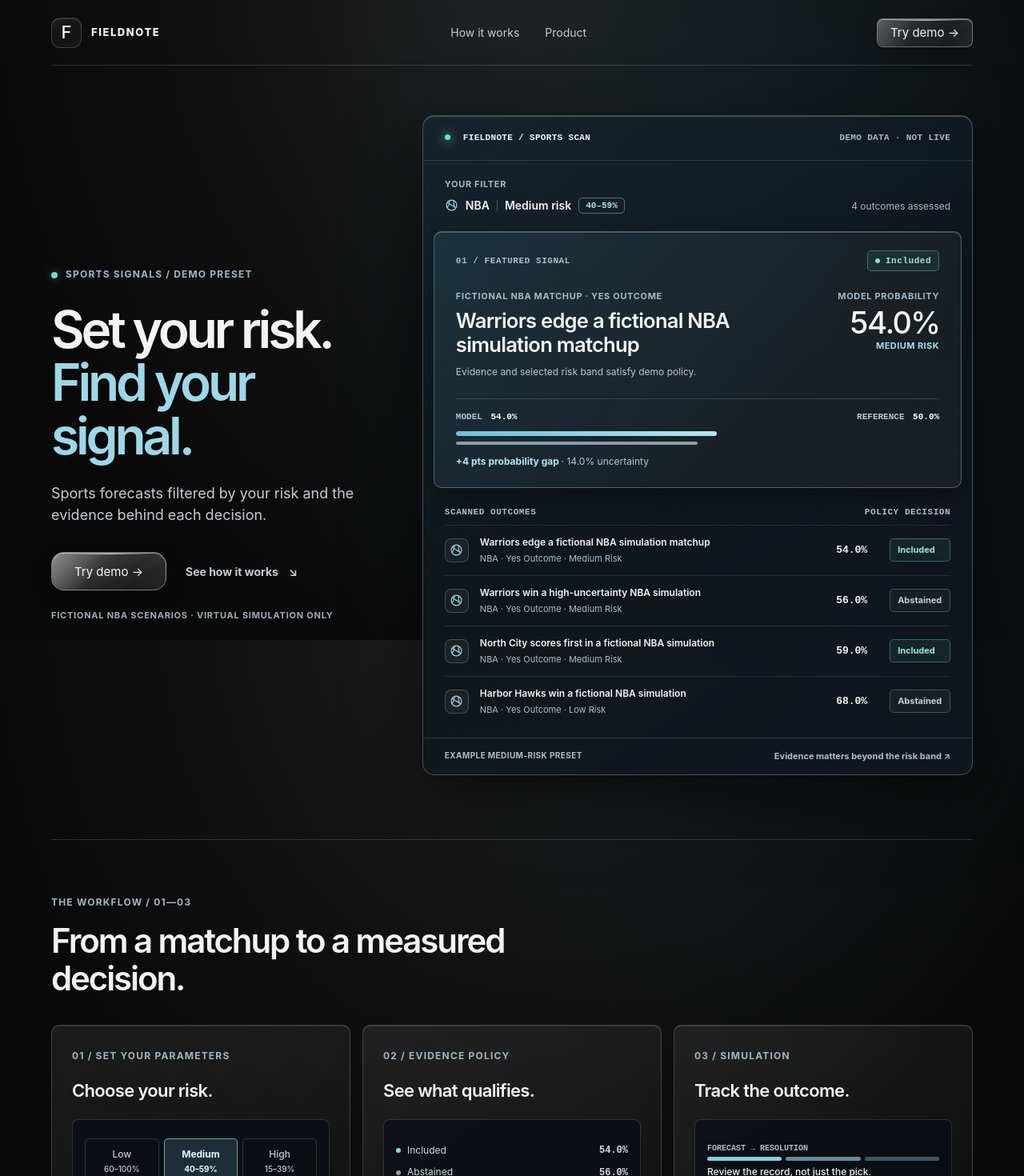
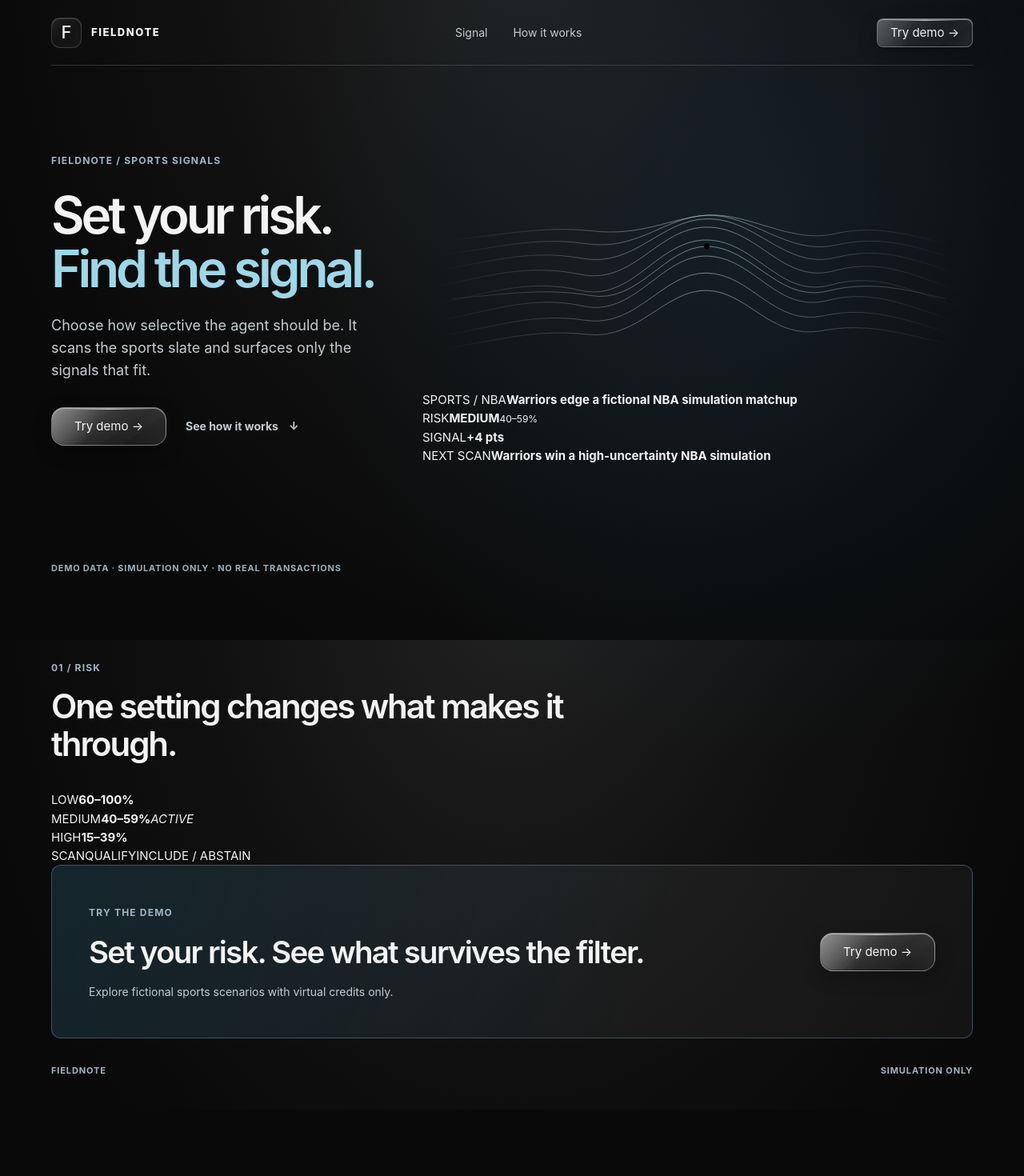
Before and after one commit to anshbalusa-ui/automated-risk-level-betting, a Next.js app: page / in a window 1280 px wide. Shown: the top 1470 px of the page at 80% size. After the commit the page ends 1387 px from the top, so only its background shows below. Built offline with nearby package versions, Linux system fonts and the light colour scheme.

Commit message:
feat: rebuild landing around sports signal landscape

```diff
--- a/src/components/ForecastApp.tsx
+++ b/src/components/ForecastApp.tsx
@@ -402,51 +402,132 @@ const landingSports = runAgent(defaultPreferences).evaluated.filter((entry) =>
 function Landing() {
   const { run } = useAgent();
   const router = useRouter();
-  // A separate preset preview: never represent a visitor's unsaved choices as a live run.
   const sports = landingSports;
   const featured = sports[0];
-  const opportunities = sports.slice(0, 4);
+  const secondary = sports[1] ?? featured;
+  const signalGap = (featured.candidate.probabilityGap ?? 0) * 100;
   function tryDemo() { router.push("/onboarding"); }
+
   return <div className="landing">
     <header className="landing-nav">
       <Link href="/" className="brand"><span className="brand-symbol">F</span><span>FIELDNOTE</span></Link>
-      <nav aria-label="Landing navigation"><a href="#how-it-works">How it works</a><a href="#product">Product</a></nav>
-      {run ? <Link href="/dashboard" className="button button-outline">Open workspace <span aria-hidden="true">↗</span></Link> : <LiquidButton size="sm" variant="outline" onClick={tryDemo}>Try demo <span aria-hidden="true">→</span></LiquidButton>}
+      <nav aria-label="Landing navigation">
+        <a href="#signal">Signal</a>
+        <a href="#how-it-works">How it works</a>
+      </nav>
+      {run
+        ? <Link href="/dashboard" className="button button-outline">Open workspace <span aria-hidden="true">↗</span></Link>
+        : <LiquidButton size="sm" variant="outline" onClick={tryDemo}>Try demo <span aria-hidden="true">→</span></LiquidButton>}
     </header>
+
     <main>
-      <section className="hero">
+      <section className="hero" id="signal">
         <div className="hero-copy">
-          <div className="landing-kicker"><span className="status-dot"/> SPORTS SIGNALS / DEMO PRESET</div>
-          <h1>Set your risk.<br/><em>Find your signal.</em></h1>
-          <p>Sports forecasts filtered by your risk and the evidence behind each decision.</p>
-          <div className="hero-actions"><LiquidButton size="lg" onClick={tryDemo}>Try demo <span aria-hidden="true">→</span></LiquidButton><a className="landing-secondary" href="#how-it-works">See how it works <span aria-hidden="true">↘</span></a></div>
-          <div className="hero-caption">FICTIONAL NBA SCENARIOS · VIRTUAL SIMULATION ONLY</div>
+          <div className="landing-kicker">FIELDNOTE / SPORTS SIGNALS</div>
+          <h1>Set your risk.<br/><em>Find the signal.</em></h1>
+          <p>Choose how selective the agent should be. It scans the sports slate and surfaces only the signals that fit.</p>
+          <div className="hero-actions">
+            <LiquidButton size="lg" onClick={tryDemo}>Try demo <span aria-hidden="true">→</span></LiquidButton>
+            <a className="landing-secondary" href="#how-it-works">See how it works <span aria-hidden="true">↓</span></a>
+          </div>
         </div>
-        <div className="market-preview" id="product" aria-label="Fictional sports forecast demo preview">
-          <div className="preview-toolbar"><span><i/> FIELDNOTE / SPORTS SCAN</span><span>DEMO DATA · NOT LIVE</span></div>
-          <div className="preview-controls"><div><small>YOUR FILTER</small><strong><Icon name="sports"/> NBA <span className="control-divider"/> Medium risk <span className="risk-range">40–59%</span></strong></div><span className="preview-count">{sports.length} outcomes assessed</span></div>
-          <div className="featured-signal">
-            <div className="featured-heading"><span>01 / FEATURED SIGNAL</span><span className="signal-included"><i/> Included</span></div>
-            <div className="featured-body"><div><small>FICTIONAL NBA MATCHUP · YES OUTCOME</small><h2>{featured.event.title.replace(/^DEMO DATA: /, "")}</h2><p>{featured.decision.reason}</p></div><div className="featured-value"><small>MODEL PROBABILITY</small><strong>{percent(featured.candidate.probability)}</strong><span>MEDIUM RISK</span></div></div>
-            <div className="comparison"><div className="comparison-labels"><span>MODEL <b>{percent(featured.candidate.probability)}</b></span><span>REFERENCE <b>{percent(featured.reference?.probability)}</b></span></div><div className="comparison-bars"><i style={{ width: `${featured.candidate.probability * 100}%` }}/><i style={{ width: `${(featured.reference?.probability ?? 0) * 100}%` }}/></div><div className="comparison-note">+{number((featured.candidate.probabilityGap ?? 0) * 100)} pts probability gap <span>· {percent(featured.forecast.uncertainty)} uncertainty</span></div></div>
+
+        <div className="signal-landscape" role="img" aria-label="Abstract sports signal landscape showing matchup, risk and signal strength">
+          <div className="signal-haze" aria-hidden="true" />
+          <svg className="signal-mesh" viewBox="0 0 1200 560" preserveAspectRatio="xMidYMid meet" aria-hidden="true">
+            <defs>
+              <linearGradient id="meshFade" x1="0" y1="0" x2="1" y2="0">
+                <stop offset="0%" stopColor="rgba(255,255,255,0)" />
+                <stop offset="18%" stopColor="rgba(255,255,255,.26)" />
+                <stop offset="52%" stopColor="rgba(188,228,240,.92)" />
+                <stop offset="82%" stopColor="rgba(255,255,255,.26)" />
+                <stop offset="100%" stopColor="rgba(255,255,255,0)" />
+              </linearGradient>
+              <linearGradient id="signalStroke" x1="0" y1="0" x2="1" y2="0">
+                <stop offset="0%" stopColor="rgba(255,255,255,.12)" />
+                <stop offset="43%" stopColor="rgba(255,255,255,.72)" />
+                <stop offset="58%" stopColor="rgba(156,220,239,1)" />
+                <stop offset="100%" stopColor="rgba(255,255,255,.14)" />
+              </linearGradient>
+            </defs>
+            <g className="mesh-lines" fill="none" stroke="url(#meshFade)">
+              <path d="M40 470 C170 450 250 425 360 438 C470 450 530 340 620 342 C710 344 760 450 870 430 C975 410 1050 438 1160 462" />
+              <path d="M35 442 C165 420 245 390 355 407 C468 425 524 302 620 304 C718 306 766 421 875 397 C982 374 1063 410 1165 439" />
+              <path d="M28 410 C152 385 242 352 350 376 C463 401 520 265 620 267 C723 269 772 392 882 364 C990 336 1070 382 1172 412" />
+              <path d="M20 374 C148 346 232 316 346 342 C458 368 513 231 620 232 C727 233 780 361 890 330 C1000 299 1080 350 1180 382" />
+              <path d="M20 336 C145 310 227 283 345 307 C462 331 513 204 620 204 C733 204 784 330 898 299 C1009 268 1084 318 1180 344" />
+              <path d="M28 299 C154 278 235 252 348 272 C462 293 520 187 620 186 C729 184 790 298 902 270 C1015 242 1089 284 1172 307" />
+              <path d="M38 265 C164 249 246 224 356 240 C470 257 529 181 620 178 C719 175 797 267 902 243 C1008 219 1080 250 1162 272" />
+              <path d="M52 233 C176 221 262 201 368 212 C479 225 540 184 620 178 C708 171 804 240 896 219 C991 197 1063 222 1148 241" />
+            </g>
+            <g className="mesh-verticals" fill="none">
+              <path d="M120 223 C166 282 166 390 149 448" />
+              <path d="M220 202 C270 276 266 374 252 421" />
+              <path d="M325 191 C366 257 373 335 363 392" />
+              <path d="M430 187 C471 235 481 307 470 362" />
+              <path d="M520 181 C555 213 574 272 560 331" />
+              <path d="M620 176 C620 214 620 274 620 343" />
+              <path d="M720 182 C690 222 674 280 682 346" />
+              <path d="M815 191 C779 239 773 319 784 379" />
+              <path d="M920 203 C884 257 886 349 902 410" />
+              <path d="M1020 219 C987 282 993 379 1012 435" />
+              <path d="M1105 239 C1080 304 1087 407 1110 459" />
+            </g>
+            <path className="signal-ridge" d="M65 360 C180 350 270 336 366 353 C472 372 528 246 620 246 C718 246 777 370 884 343 C984 318 1070 344 1140 360" fill="none" stroke="url(#signalStroke)" />
+            <circle className="signal-pulse" cx="620" cy="246" r="6" />
+          </svg>
+
+          <div className="signal-fragment signal-fragment-a">
+            <span>SPORTS / NBA</span>
+            <strong>{featured.event.title.replace(/^DEMO DATA: /, "")}</strong>
           </div>
-          <div className="opportunities"><div className="opportunities-head"><span>SCANNED OUTCOMES</span><span>POLICY DECISION</span></div>{opportunities.map((entry) => <div className="opportunity-row" key={entry.candidate.id}><div className="opportunity-mark"><Icon name="sports"/></div><div className="opportunity-name"><strong>{entry.event.title.replace(/^DEMO DATA: /, "")}</strong><span>NBA · Yes outcome · {entry.candidate.riskBand.replace("_", " ")} risk</span></div><div className="opportunity-percent">{percent(entry.candidate.probability)}</div><span className={entry.decision.decision === "include" ? "signal-included" : "signal-skipped"}>{entry.decision.decision === "include" ? "Included" : "Abstained"}</span></div>)}</div>
-          <div className="preview-bottom">EXAMPLE MEDIUM-RISK PRESET <span>Evidence matters beyond the risk band ↗</span></div>
+          <div className="signal-fragment signal-fragment-b">
+            <span>RISK</span>
+            <strong>MEDIUM</strong>
+            <small>40–59%</small>
+          </div>
+          <div className="signal-fragment signal-fragment-c">
+            <span>SIGNAL</span>
+            <strong>{signalGap >= 0 ? "+" : ""}{number(signalGap)} pts</strong>
+          </div>
+          <div className="signal-fragment signal-fragment-d">
+            <span>NEXT SCAN</span>
+            <strong>{secondary.event.title.replace(/^DEMO DATA: /, "")}</strong>
+          </div>
+        </div>
+
+        <div className="hero-caption">DEMO DATA · SIMULATION ONLY · NO REAL TRANSACTIONS</div>
+      </section>
+
+      <section className="landing-risk" id="how-it-works">
+        <div className="landing-section-heading">
+          <span>01 / RISK</span>
+          <h2>One setting changes what makes it through.</h2>
+        </div>
+        <div className="risk-spectrum" aria-label="Risk bands">
+          <div className="risk-band risk-band-low"><span>LOW</span><strong>60–100%</strong></div>
+          <div className="risk-band risk-band-medium"><span>MEDIUM</span><strong>40–59%</strong><i>ACTIVE</i></div>
+          <div className="risk-band risk-band-high"><span>HIGH</span><strong>15–39%</strong></div>
+        </div>
+        <div className="decision-rail" aria-hidden="true">
+          <span>SCAN</span><i/><span>QUALIFY</span><i/><span>INCLUDE / ABSTAIN</span>
         </div>
       </section>
-      <section className="landing-process" id="how-it-works" aria-labelledby="landing-process-title">
-        <div className="landing-section-heading"><span>THE WORKFLOW / 01—03</span><h2 id="landing-process-title">From a matchup to a measured decision.</h2></div>
-        <div className="process-grid">
-          <article><span className="step-index">01 / SET YOUR PARAMETERS</span><h3>Choose your risk.</h3><div className="step-visual risk-options"><span>Low <small>60–100%</small></span><strong>Medium <small>40–59%</small></strong><span>High <small>15–39%</small></span></div><p>Choose sports, interests, and your tolerance for uncertainty.</p></article>
-          <article><span className="step-index">02 / EVIDENCE POLICY</span><h3>See what qualifies.</h3><div className="step-visual decision-options"><span><i className="decision-mark"/> Included <b>{percent(sports[0].candidate.probability)}</b></span><span><i className="decision-mark skipped"/> Abstained <b>{percent(sports[1].candidate.probability)}</b></span></div><p>A matching risk band alone never guarantees inclusion.</p></article>
-          <article><span className="step-index">03 / SIMULATION</span><h3>Track the outcome.</h3><div className="step-visual track-options"><span>FORECAST → RESOLUTION</span><div><i/><i/><i/></div><strong>Review the record, not just the pick.</strong></div><p>Follow virtual positions, decisions, and calibration over time.</p></article>
+
+      <section className="landing-close">
+        <div>
+          <span>TRY THE DEMO</span>
+          <h2>Set your risk. See what survives the filter.</h2>
+          <p>Explore fictional sports scenarios with virtual credits only.</p>
         </div>
+        <LiquidButton size="lg" onClick={tryDemo}>Try demo <span aria-hidden="true">→</span></LiquidButton>
       </section>
-      <section className="landing-close"><div><span>READY TO EXPLORE?</span><h2>Your risk. A clearer read.</h2><p>Set your preferences and see the complete demo scan. No signup, no real transactions.</p></div><LiquidButton size="lg" onClick={tryDemo}>Try demo <span aria-hidden="true">→</span></LiquidButton></section>
     </main>
-    <footer className="landing-footer"><span>FIELDNOTE</span><span>DEMO DATA · SIMULATION ONLY</span></footer>
+
+    <footer className="landing-footer"><span>FIELDNOTE</span><span>SIMULATION ONLY</span></footer>
   </div>;
 }
+
 function RouteContent() {
   const pathname = useRoutePath();
   const { hydrated } = useAgent();
```
